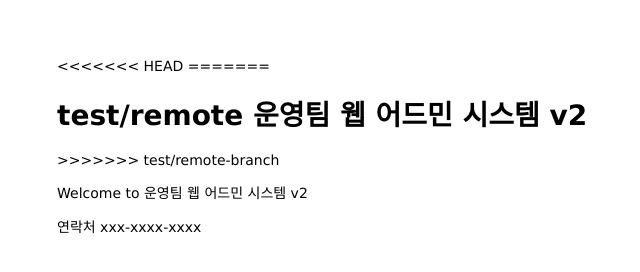
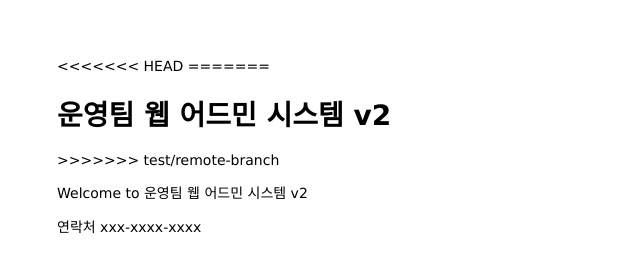
Before and after one commit to Hyuki56/mastering-git-github, a website: page public/index.html in a window 1280 px wide. Shown: the whole page, without its empty margins (1-641 px from the left). Drawn offline with Linux system fonts and the light colour scheme.

Commit message:
6.1.1 code 94page

```diff
--- a/public/index.html
+++ b/public/index.html
@@ -8,7 +8,7 @@
 <body>
 <<<<<<< HEAD
 =======
-  <h1>test/remote 운영팀 웹 어드민 시스템 v2</h1>
+  <h1> 운영팀 웹 어드민 시스템 v2</h1>
 >>>>>>> test/remote-branch
   <p>Welcome to 운영팀 웹 어드민 시스템 v2</p>
 </body>
```
